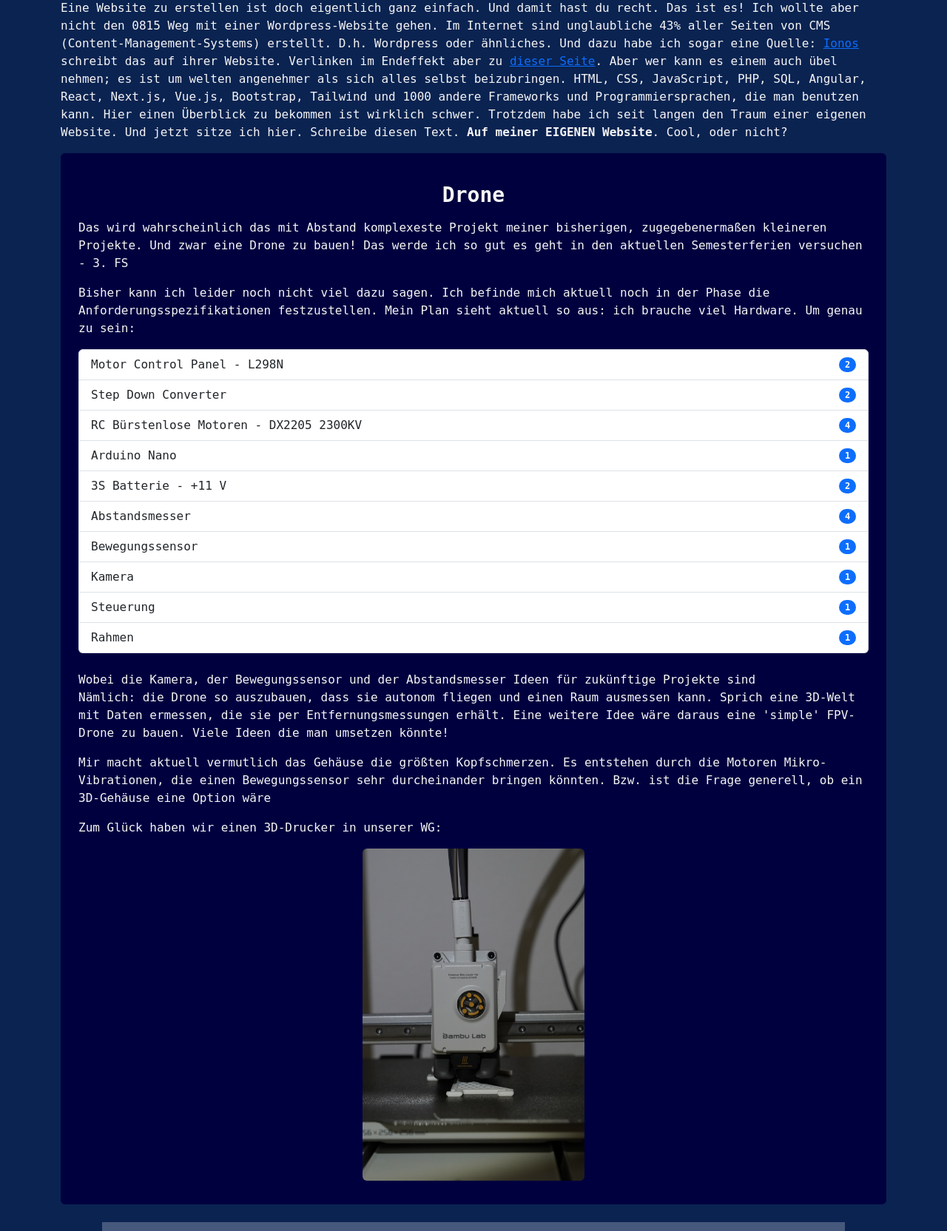
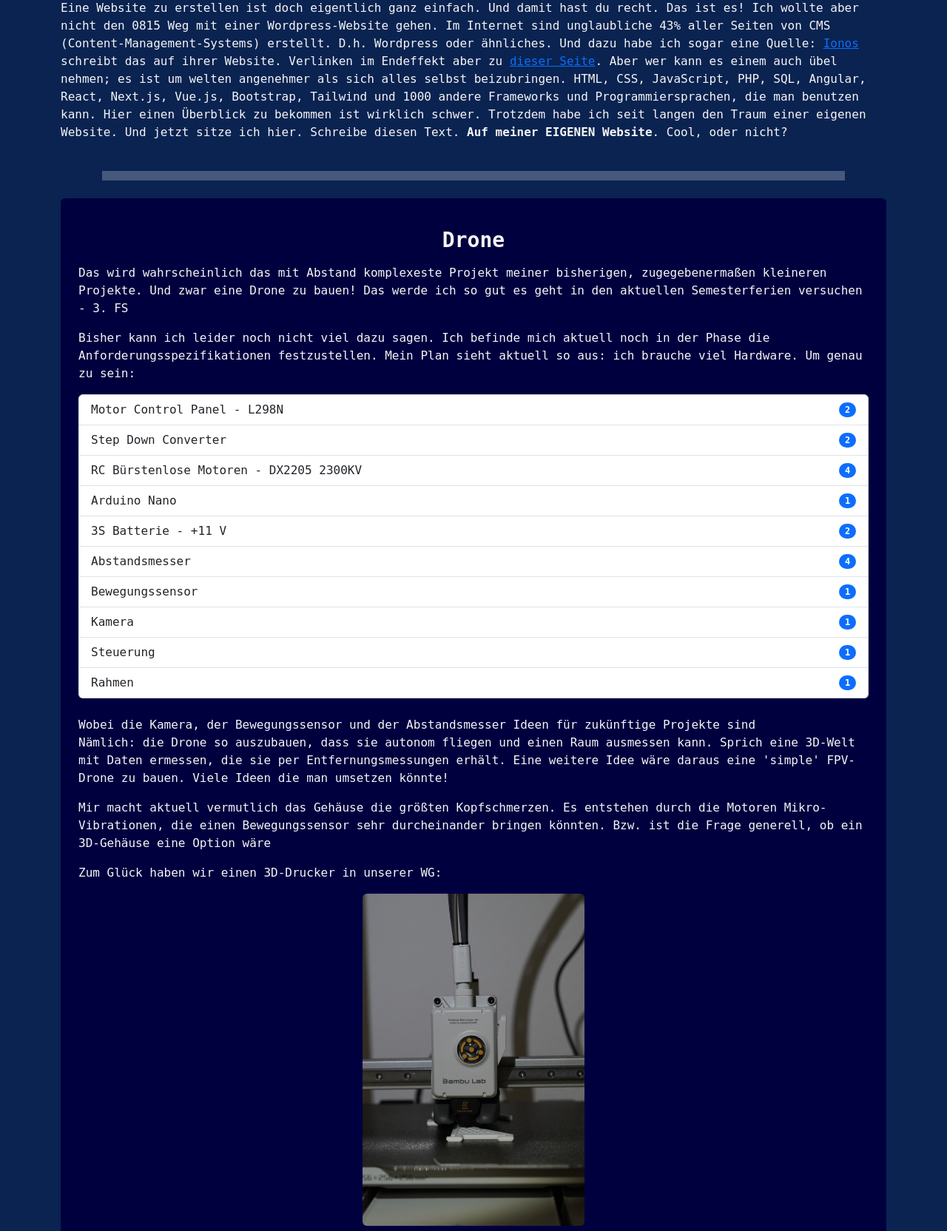
Before and after one commit to mb03k/Website_old, a PHP site: page /projekte/index.php in a window 1280 px wide. Shown: the part 269-1933 px from the top of the page at 74% size. Run offline with PHP 8.4, Linux system fonts and the light colour scheme.

Commit message:
Fehlenden Balken aktualisiert

```diff
--- a/projekte/index.php
+++ b/projekte/index.php
@@ -24,6 +24,10 @@
 
             <div class="project_website">
                 <?php include 'p_website.php'; ?>
+            </div>
+
+            <div class="d-flex justify-content-center">
+                <hr class="m-4" style="border-width: 0.5vh; width: 90%; margin:auto;">
             </div>
 
             <div class="project_drone">
```
